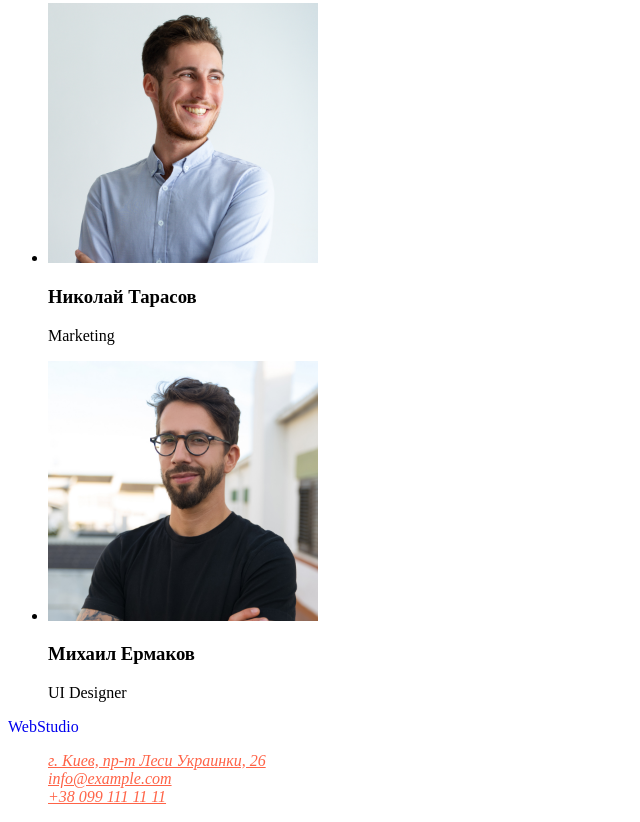
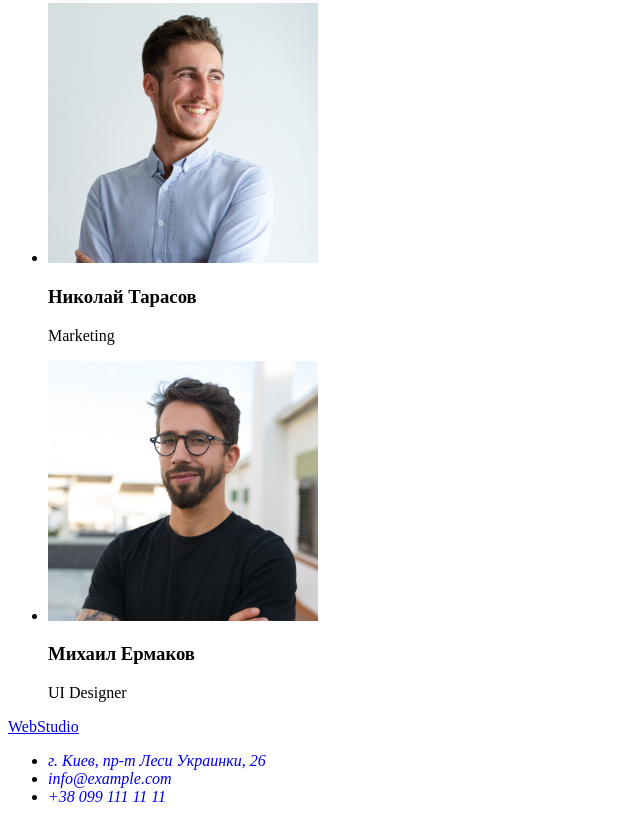
Before and after one commit to Altairkk/goit-markup-hw-02, a plain HTML site: page index.html in a window 1280 px wide. Shown: the part 2333-3155 px from the top of the page, without its empty margins (0-640 px from the left). Drawn offline with Linux system fonts and the light colour scheme.

Commit message:
последнее

```diff
--- a/css/styles.css
+++ b/css/styles.css
@@ -14,8 +14,3 @@
     letter-spacing: 0.02em;
 
     /* color: #2196F3; */
-
-}
-.list .list-link {
-    color: tomato;
-}
--- a/index.html
+++ b/index.html
@@ -110,18 +110,18 @@
     </main>
     <!-- FOOTER-->
     <footer>
-        <a class="link" href="./index.html">WebStudio</a>
+        <a href="./index.html">WebStudio</a>
         <address>
-            <ul class="list">
-                <li class="list-item">
-                    <a  class="list-link",class="link" href="https://goo.gl/maps/QkvVWoxGN3MQ7j9K7" target="_blank" rel="noopener noreferrer">г. Киев,
+            <ul>
+                <li>
+                    <a class="link" href="https://goo.gl/maps/QkvVWoxGN3MQ7j9K7" target="_blank" rel="noopener noreferrer">г. Киев,
                         пр-т Леси Украинки, 26</a>
                 </li>
-                <li class="list-item">
-                    <a class="list-link",class="link" href="mailto:info@example.com">info@example.com</a>
+                <li>
+                    <a class="link" href="mailto:info@example.com">info@example.com</a>
                 </li>
-                <li class="list-item">
-                    <a class="list-link",class="link" href="tel:+380991111111">+38 099 111 11 11</a>
+                <li>
+                    <a class="link" href="tel:+380991111111">+38 099 111 11 11</a>
                 </li>
             </ul>
         </address>
```
